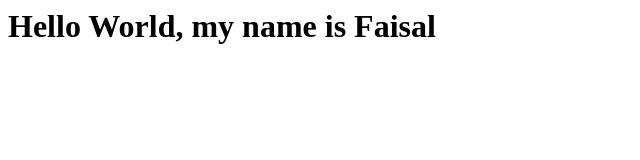
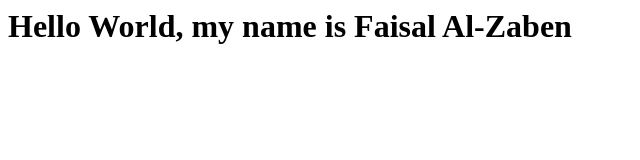
Before and after one commit to Fzaben/devops-capstone, a plain HTML site: page index.html in a window 1280 px wide. Shown: the whole page, without its empty margins (0-640 px from the left). Drawn offline with Linux system fonts and the light colour scheme.

Commit message:
Change my name

```diff
--- a/index.html
+++ b/index.html
@@ -1,5 +1,7 @@
 <html>
-    <body>
-        <h1>Hello World, my name is Faisal </h1>
-    </body>
+
+<body>
+    <h1>Hello World, my name is Faisal Al-Zaben </h1>
+</body>
+
 </html>
```
